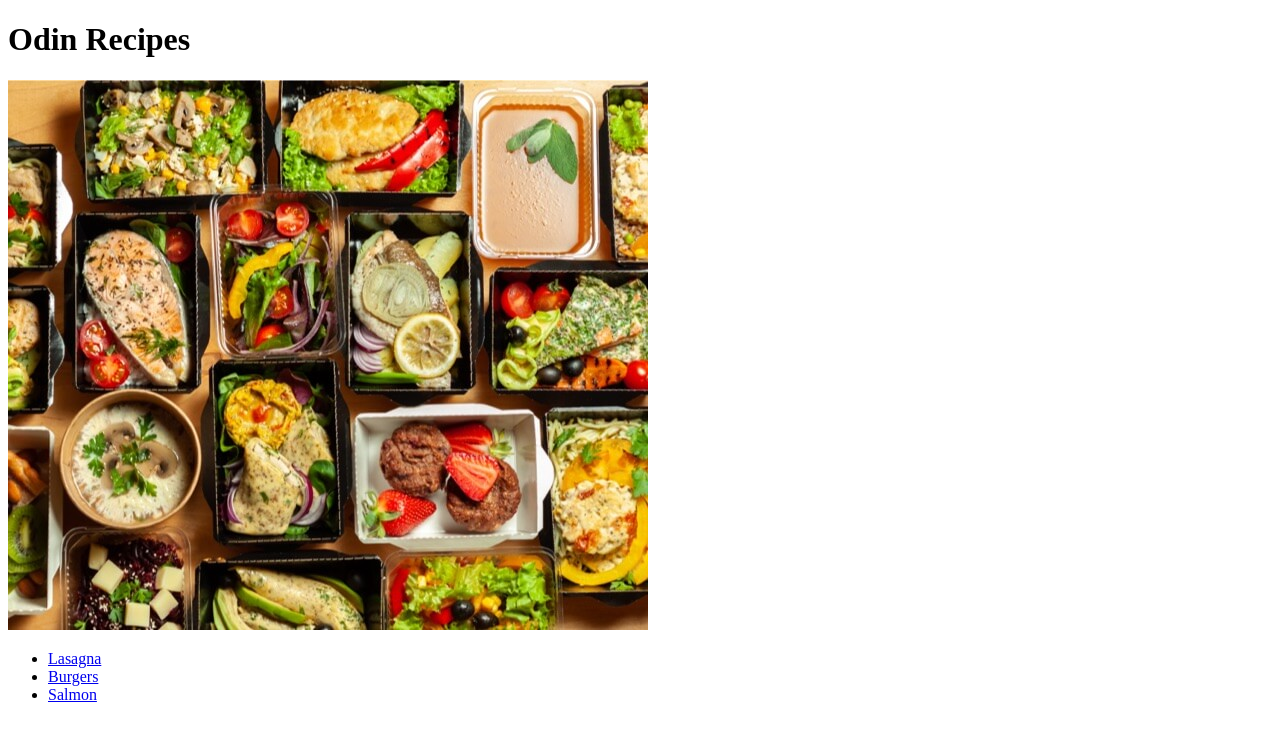
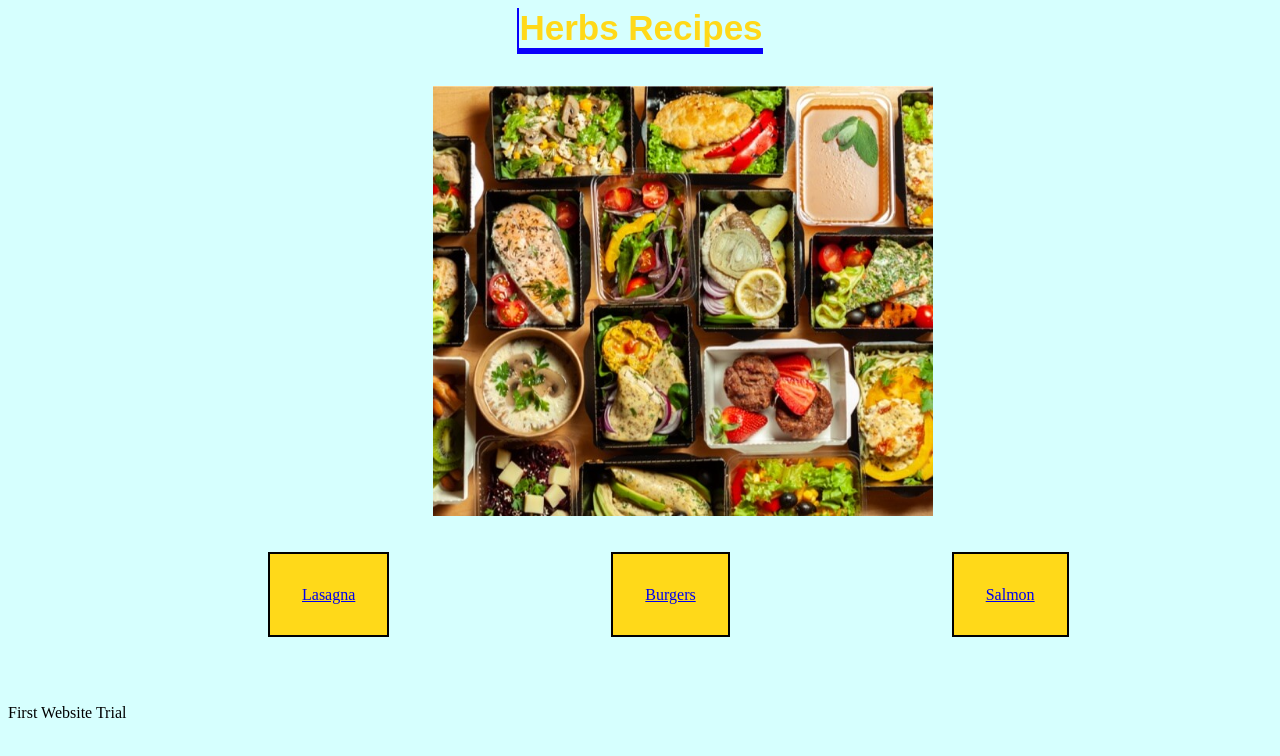
Before and after one commit to hcaber1985/odin-recipes, a plain HTML site: page index.html in a window 1280 px wide. Drawn offline with Linux system fonts and the light colour scheme.

Commit message:
Add CSS styling to frontpage

```diff
--- a/index.html
+++ b/index.html
@@ -2,25 +2,32 @@
 <html lang="en">
     <head>
         <meta charset="UTF-8">
-        <title></title>
+        <link rel="stylesheet" href="style.css">
+        <title>Super Recipes</title>
     </head>
 
     <body>
-        <h1>Odin Recipes</h1>
+        <h1 class="title-site">Herbs Recipes</h1>
 
-        <img src="overview.jpg">
+        <div class="single-image">
+            <img src="overview.jpg">
+        </div>
 
         <ul>
-            <li>
+            <li class="lasagna-one recipes">
                 <a href="recipes/lasagna.html">Lasagna</a>
             </li>
-            <li>
+            <li class="burger-two recipes">
                 <a href = "recipes/burger.html">Burgers</a>
             </li>
-            <li>
+            <li class="salmon-three recipes">
                 <a href = "recipes/salmon.html">Salmon</a>
             </li>
         </ul>
+
+        <p>
+            First Website Trial
+        </p>
     </body>
 
 </html>
--- /dev/null
+++ b/style.css
@@ -0,0 +1,37 @@
+*{background-color: #d6fffe;
+}
+
+.title-site{
+    font-family: Arial;
+    color: #ffd919;
+    font-size: 35px;
+    width: fit-content;
+    border-left: 2px solid #0a00fa;
+    border-bottom: 6px solid #0a00fa;
+    margin: auto;
+}
+
+div img{
+    height: auto;
+    width: 500px;
+    padding-top: 2em;
+    margin-left: 425px;
+    margin-bottom: 50px;
+}
+
+ul{
+    display: flex;
+    margin-right: auto;
+    list-style: none;
+    margin-bottom: 100px;
+
+}
+
+.recipes a{
+    border: 2px solid black;
+    padding: 2em;
+    margin: 2px;
+    margin-left: 220px;
+    background-color: #ffd919;
+
+}
```
